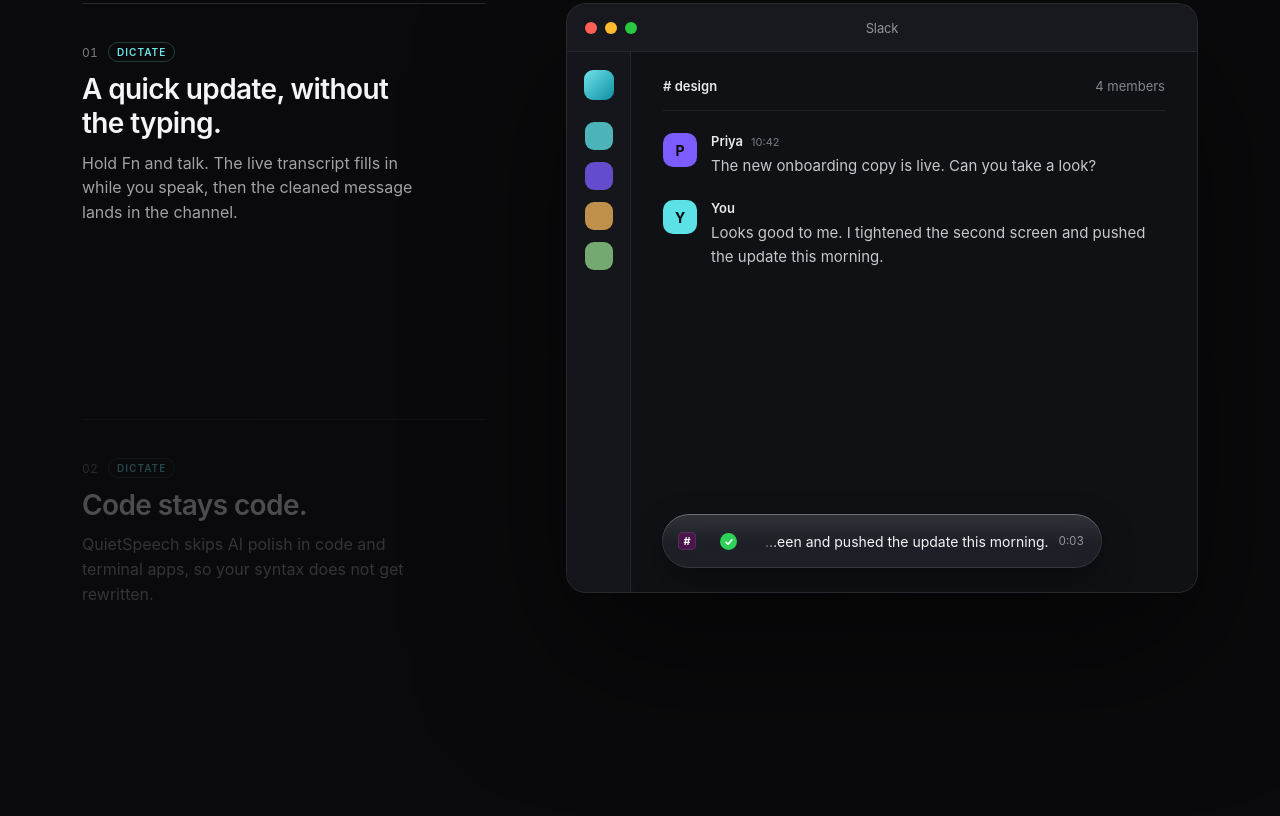
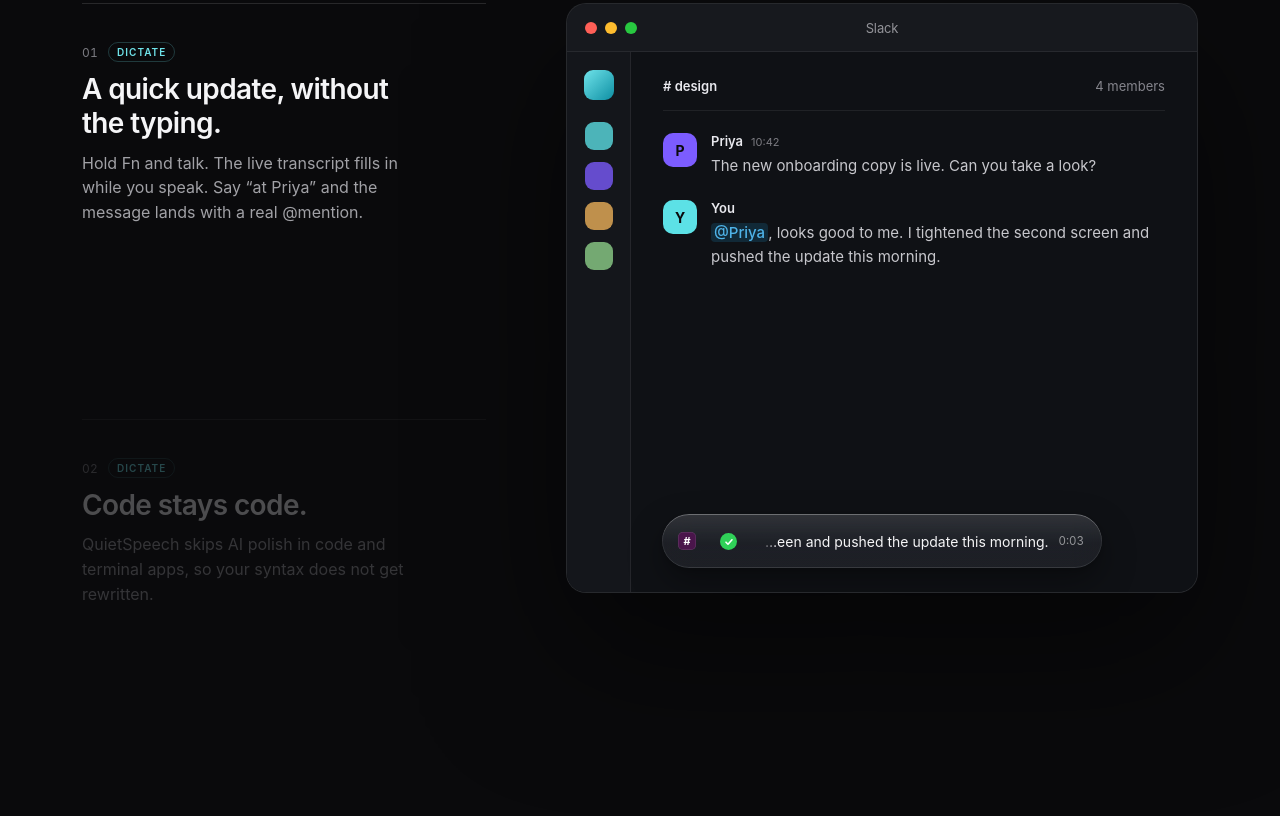
Before and after one commit to harshtomar6/quietspeech, a plain HTML site: page landing/index.html in a window 1280 px wide. Shown: the part 2584-3400 px from the top of the page. Drawn offline with Linux system fonts and the light colour scheme.

Commit message:
Show chat @mentions on the landing page
Co-Authored-By: Claude Opus 5.5 <noreply@anthropic.com>

```diff
--- a/landing/index.html
+++ b/landing/index.html
@@ -159,7 +159,7 @@
             <article class="demo-step is-active" data-demo-step="0">
               <div class="demo-meta"><span class="step-number">01</span><span class="demo-mode">Dictate</span></div>
               <h3>A quick update, without the typing.</h3>
-              <p>Hold Fn and talk. The live transcript fills in while you speak, then the cleaned message lands in the channel.</p>
+              <p>Hold Fn and talk. The live transcript fills in while you speak. Say &ldquo;at Priya&rdquo; and the message lands with a real @mention.</p>
             </article>
             <article class="demo-step" data-demo-step="1">
               <div class="demo-meta"><span class="step-number">02</span><span class="demo-mode">Dictate</span></div>
@@ -208,7 +208,7 @@
                       <span class="avatar" style="--tone:#5CE1E6">Y</span>
                       <div>
                         <div class="msg-head"><strong>You</strong></div>
-                        <p class="typed-line"><span class="typed-target" data-text="Looks good to me. I tightened the second screen and pushed the update this morning.">Looks good to me. I tightened the second screen and pushed the update this morning.</span><span class="caret" aria-hidden="true"></span></p>
+                        <p class="typed-line"><span class="typed-target" data-spoken="At Priya, looks good to me. I tightened the second screen and pushed the update this morning." data-text="@Priya, looks good to me. I tightened the second screen and pushed the update this morning."><span class="mention">@Priya</span>, looks good to me. I tightened the second screen and pushed the update this morning.</span><span class="caret" aria-hidden="true"></span></p>
                       </div>
                     </div>
                   </div>
@@ -341,7 +341,7 @@
         <div class="mode-vocab" data-reveal>
           <div>
             <h3>It knows your names.</h3>
-            <p>Add people, products, and jargon to your vocabulary. The recognizer gets them right more often.</p>
+            <p>Add people, products, and jargon to your vocabulary. The recognizer gets them right more often. In Slack and other chat apps, saying &ldquo;at Priya&rdquo; types <span class="vocab-mention">@Priya</span>, a real mention.</p>
           </div>
           <ul class="mode-vocab-list" aria-label="Vocabulary examples">
             <li>Priya</li>
--- a/landing/script.js
+++ b/landing/script.js
@@ -197,6 +197,22 @@ function setDemoChrome(state) {
   demoClock.update(state);
 }
 
+// An "@Name" in the result shows as a Slack mention.
+function fillTarget(target, text) {
+  target.textContent = "";
+  text.split(/(@[A-Z][a-z]+)/).forEach((part) => {
+    if (!part) return;
+    if (part.startsWith("@")) {
+      const mention = document.createElement("span");
+      mention.className = "mention";
+      mention.textContent = part;
+      target.append(mention);
+    } else {
+      target.append(part);
+    }
+  });
+}
+
 function typeInto(target, text, options = {}) {
   if (!target) return;
   stopDemoTyping();
@@ -205,10 +221,10 @@ function typeInto(target, text, options = {}) {
   target.classList.remove("is-inserted");
   if (demoLive) demoLive.textContent = "";
 
-  const spoken = options.instruction || text;
+  const spoken = options.instruction || target.dataset.spoken || text;
 
   if (reduceMotion) {
-    target.textContent = text;
+    fillTarget(target, text);
     target.classList.add("is-inserted");
     if (demoLive) demoLive.textContent = spoken;
     setDemoChrome("done");
@@ -235,7 +251,7 @@ function typeInto(target, text, options = {}) {
       setDemoChrome("processing");
       demoTimer = setTimeout(() => {
         demoActiveTyping = false;
-        target.textContent = text;
+        fillTarget(target, text);
         target.classList.add("is-inserted");
         setDemoChrome("done");
       }, processingDelay);
--- a/landing/styles.css
+++ b/landing/styles.css
@@ -993,6 +993,14 @@ a {
   font-weight: 600;
 }
 
+.mention {
+  padding: 0 3px;
+  border-radius: 4px;
+  background: rgba(29, 155, 209, 0.18);
+  color: #4fb3e8;
+  font-weight: 500;
+}
+
 .message {
   display: flex;
   gap: 14px;
@@ -1485,6 +1493,14 @@ a {
   border-radius: 999px;
   color: var(--accent-text);
   font-size: 13px;
+  font-weight: 500;
+}
+
+.vocab-mention {
+  padding: 1px 4px;
+  border-radius: 4px;
+  background: rgba(18, 100, 163, 0.1);
+  color: #1264a3;
   font-weight: 500;
 }
 
```
